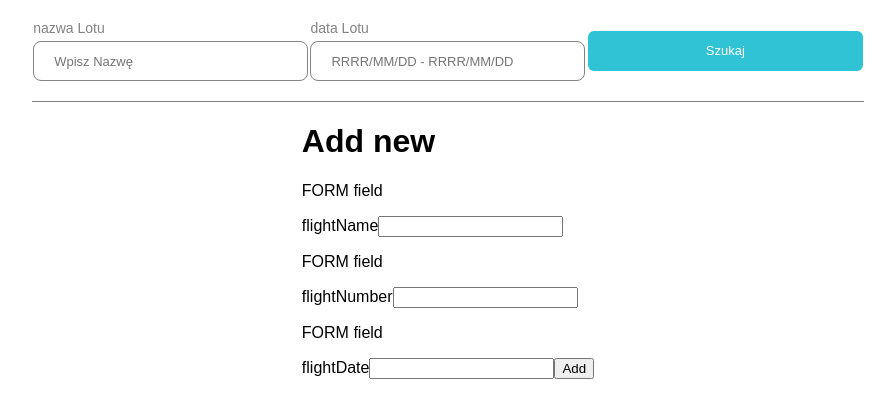
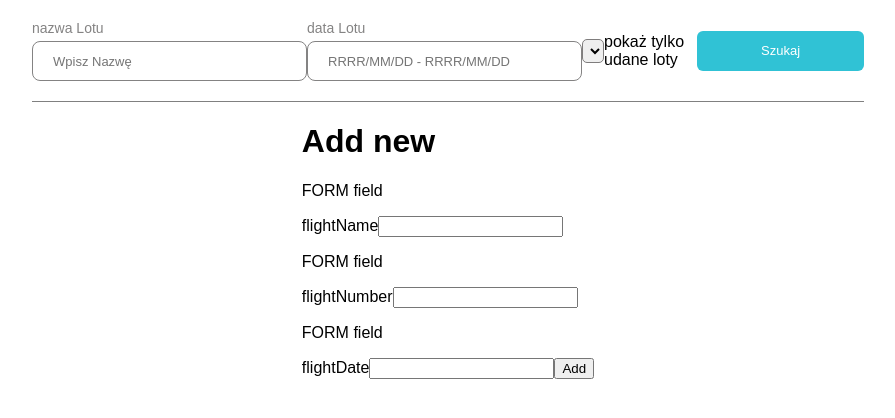
Before and after one commit to karolinaskorupska/cloudservices, a React (Create React App) app: page /add-flight in a window 1280 px wide. Shown: the top 418 px of the page, without its empty margins (192-1087 px from the left). Built offline with nearby package versions, Linux system fonts and the light colour scheme.

Commit message:
Api , starting to update names

```diff
--- a/package.json
+++ b/package.json
@@ -7,6 +7,7 @@
     "@testing-library/jest-dom": "^5.16.4",
     "@testing-library/react": "^13.2.0",
     "@testing-library/user-event": "^13.5.0",
+    "axios": "^0.27.2",
     "react": "^18.1.0",
     "react-context": "^0.0.3",
     "react-dom": "^18.1.0",
--- a/src/components/FlightsList/FlightsList.js
+++ b/src/components/FlightsList/FlightsList.js
@@ -3,8 +3,11 @@ import FlightsListItem from 'components/FlightsListItem/FlightsListItem';
 import { Wrapper } from './FlightsList.styles';
 import PropTypes from 'prop-types';
 import { FlightShape } from 'types';
+import axios from 'axios';
 
-const FlightsList = ({ flights }) => (
+const FlightsList = ({ flights }) => {
+  console.log(flights);
+  return (
     <Wrapper>
       <ul>
         {flights.map((flightData, index) => (
@@ -13,6 +16,7 @@ const FlightsList = ({ flights }) => (
       </ul>
     </Wrapper>
   );
+};
 
 FlightsList.propTypes = {
   flightData: PropTypes.arrayOf(PropTypes.shape(FlightShape)),
--- a/src/components/SearchBar/SearchBar.js
+++ b/src/components/SearchBar/SearchBar.js
@@ -1,7 +1,7 @@
 import React, { useContext, useState } from 'react';
 import SearchField from 'components/SearchField/SearchField';
 import { FilterContext } from 'providers/FilteredFlightsProvider';
-import { SearchForm, SearchButton } from './SearchBar.styled';
+import { SearchForm, SearchButton, CustomSelect } from './SearchBar.styled';
 
 const initialSearchState = {
   flightName: '',
@@ -46,6 +46,7 @@ const SearchBar = () => {
           onChange={handleChange}
           placeholder="RRRR/MM/DD - RRRR/MM/DD"
         />
+        <CustomSelect></CustomSelect> pokaż tylko udane loty
         <SearchButton type="submit">Szukaj</SearchButton>
       </SearchForm>
       {/* <button>Pokaz tylko udane loty</button> */}
--- a/src/components/SearchBar/SearchBar.styled.js
+++ b/src/components/SearchBar/SearchBar.styled.js
@@ -24,3 +24,10 @@ export const SearchButton = styled.button`
   text-align: center;
   cursor: pointer;
 `;
+
+export const CustomSelect = styled.select`
+  width: 24px;
+  height: 24px;
+  border-color: #7f7d7d;
+  border-radius: 5px;
+`;
--- a/src/views/Dashboard.js
+++ b/src/views/Dashboard.js
@@ -1,10 +1,23 @@
-import React, { useContext } from 'react';
+import React, { useContext, useEffect, useState } from 'react';
 import FlightsList from 'components/FlightsList/FlightsList';
-import { FlightsContext } from 'providers/FlightsProvider';
+// import { FlightsContext } from 'providers/FlightsProvider';
 // import { FilterContext } from 'providers/FilteredFlightsProvider';
+import axios from 'axios';
 
 const Dashboard = () => {
-  const { flights } = useContext(FlightsContext);
+  const [flights, setFlights] = useState([]);
+
+  useEffect(() => {
+    axios
+      .get('https://api.spacexdata.com/v4/launches')
+      .then((data) => {
+        console.log(data.data);
+        setFlights(data.data);
+      })
+      .catch((err) => console.log(err));
+
+    // const { flights } = useContext(FlightsContext);
+  });
 
   return (
     <>
```
Also changed, not shown: src/components/FlightsListItem/FlightsListItem.js (+11 -1 lines), 1 other file (tests, documents, lock files or other folders). Lines whose indentation alone changed are shown as unchanged.
